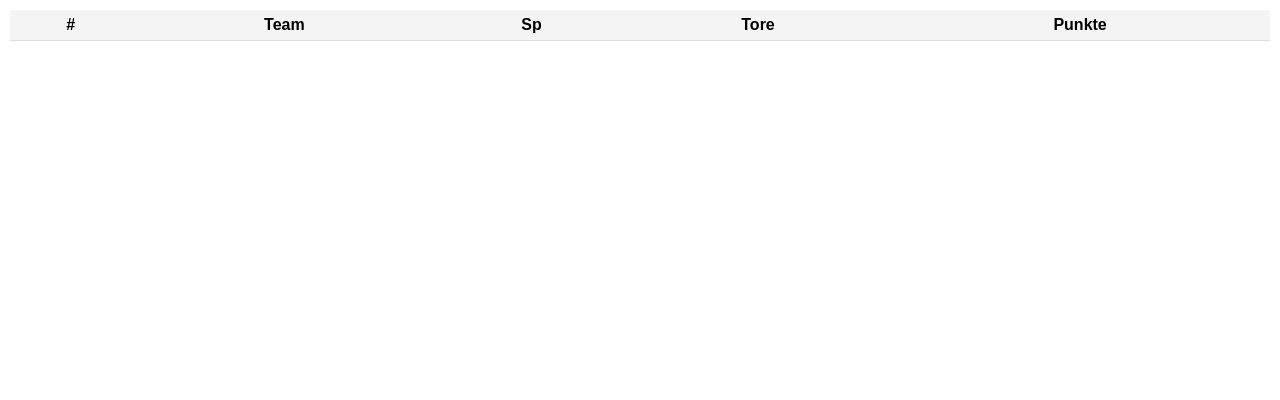
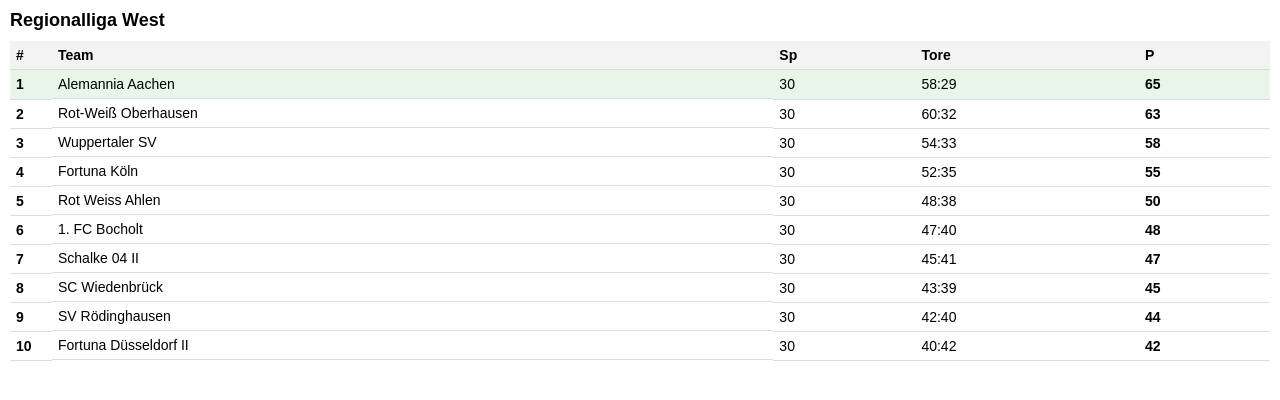
Before and after one commit to grospitz-wreck-it/Regionalliga, a plain HTML site: page index.html in a window 1280 px wide. Drawn offline with Linux system fonts and the light colour scheme.

Commit message:
Update index.html

```diff
--- a/index.html
+++ b/index.html
@@ -1,47 +1,136 @@
 <!DOCTYPE html>
 <html>
 <head>
-<meta charset="utf-8">
+<meta charset="UTF-8">
+<title>Regionalliga West Tabelle</title>
+
 <style>
-body{font-family:Arial;margin:0;padding:10px}
-table{width:100%;border-collapse:collapse}
-td,th{padding:6px;border-bottom:1px solid #ddd}
-th{background:#f4f4f4}
+
+body{
+font-family:Arial, sans-serif;
+margin:0;
+background:#ffffff;
+}
+
+.table-container{
+padding:10px;
+}
+
+h2{
+margin:0 0 10px 0;
+font-size:18px;
+}
+
+table{
+width:100%;
+border-collapse:collapse;
+font-size:14px;
+}
+
+th,td{
+padding:6px;
+border-bottom:1px solid #ddd;
+text-align:left;
+}
+
+th{
+background:#f3f3f3;
+font-weight:bold;
+}
+
+.position{
+font-weight:bold;
+width:30px;
+}
+
+.points{
+font-weight:bold;
+}
+
+.promo{
+background:#e8f5e9;
+}
+
+.relegation{
+background:#ffebee;
+}
+
+.team{
+display:flex;
+align-items:center;
+gap:6px;
+}
+
+.logo{
+width:18px;
+height:18px;
+}
+
 </style>
 </head>
+
 <body>
 
-<table id="table">
+<div class="table-container">
+
+<h2>Regionalliga West</h2>
+
+<table>
+
 <thead>
 <tr>
 <th>#</th>
 <th>Team</th>
 <th>Sp</th>
 <th>Tore</th>
-<th>Punkte</th>
+<th>P</th>
 </tr>
 </thead>
-<tbody></tbody>
+
+<tbody id="table-body"></tbody>
+
 </table>
 
+</div>
+
 <script>
-fetch("table.json")
-.then(r=>r.json())
-.then(data=>{
-  const tbody=document.querySelector("tbody");
 
-  data.forEach(t=>{
-    const row=`
-<tr>
-<td>${t.position}</td>
-<td>${t.team}</td>
-<td>${t.games}</td>
-<td>${t.goals}</td>
-<td>${t.points}</td>
-</tr>`;
-    tbody.innerHTML+=row;
-  });
+const data = [
+{position:1,team:"Alemannia Aachen",games:30,goals:"58:29",points:65},
+{position:2,team:"Rot-Weiß Oberhausen",games:30,goals:"60:32",points:63},
+{position:3,team:"Wuppertaler SV",games:30,goals:"54:33",points:58},
+{position:4,team:"Fortuna Köln",games:30,goals:"52:35",points:55},
+{position:5,team:"Rot Weiss Ahlen",games:30,goals:"48:38",points:50},
+{position:6,team:"1. FC Bocholt",games:30,goals:"47:40",points:48},
+{position:7,team:"Schalke 04 II",games:30,goals:"45:41",points:47},
+{position:8,team:"SC Wiedenbrück",games:30,goals:"43:39",points:45},
+{position:9,team:"SV Rödinghausen",games:30,goals:"42:40",points:44},
+{position:10,team:"Fortuna Düsseldorf II",games:30,goals:"40:42",points:42}
+];
+
+const tbody = document.getElementById("table-body");
+
+data.forEach(team => {
+
+let className = "";
+
+if(team.position === 1) className = "promo";
+if(team.position >= 17) className = "relegation";
+
+const row = `
+<tr class="${className}">
+<td class="position">${team.position}</td>
+<td class="team">${team.team}</td>
+<td>${team.games}</td>
+<td>${team.goals}</td>
+<td class="points">${team.points}</td>
+</tr>
+`;
+
+tbody.innerHTML += row;
+
 });
+
 </script>
 
 </body>
```
